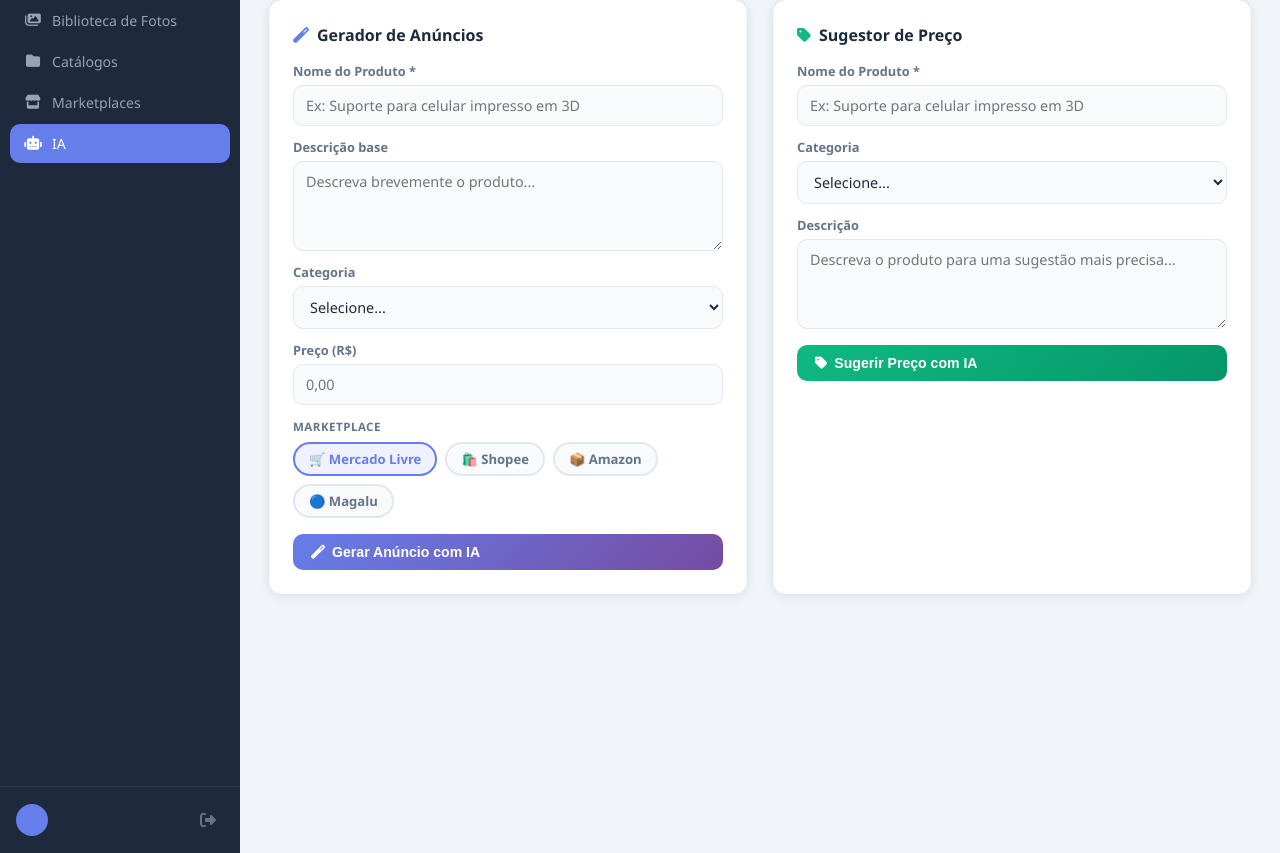
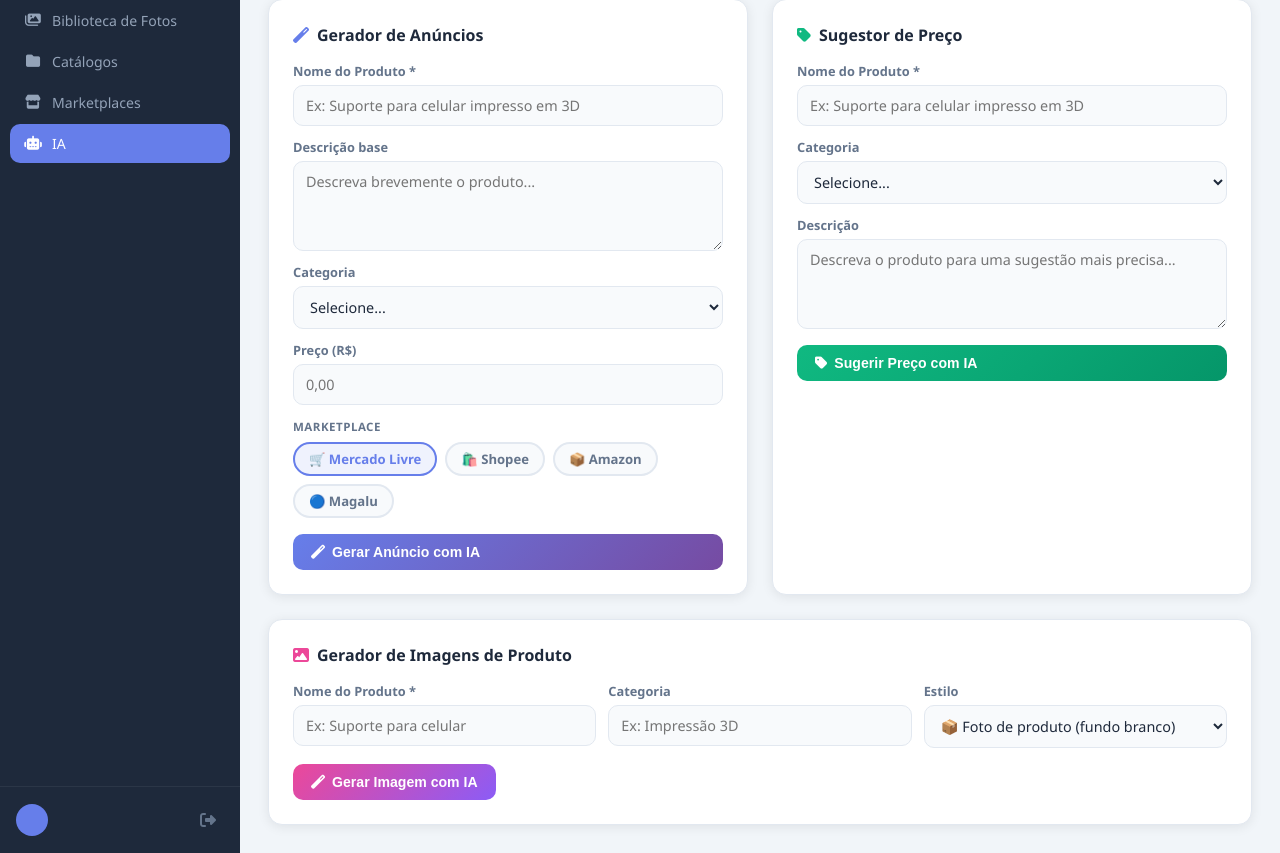
Before and after one commit to motamakerbr/catalogador-produtos, a Python web app: template templates/ia.html in a window 1280 px wide. Shown: the part 166-1019 px from the top of the page. Run offline with Jinja, Linux system fonts and the light colour scheme; the template is opened without the code that fills it, so the values that code supplies are empty.

Commit message:
adiciona gerador de imagens

```diff
--- a/templates/ia.html
+++ b/templates/ia.html
@@ -215,6 +215,51 @@
                         <ul class="bullet-list" id="sp-dicas"></ul>
                     </div>
                 </div>
+                <!-- GERADOR DE IMAGENS -->
+                <div class="ia-card" style="grid-column: 1 / -1">
+                    <h3><i class="fas fa-image" style="color:#ec4899"></i> Gerador de Imagens de Produto</h3>
+                    <div style="display:grid;grid-template-columns:1fr 1fr 1fr;gap:12px;margin-bottom:16px">
+                        <div class="campo">
+                            <label>Nome do Produto *</label>
+                            <input type="text" id="img-nome" class="f-input" placeholder="Ex: Suporte para celular">
+                        </div>
+                        <div class="campo">
+                            <label>Categoria</label>
+                            <input type="text" id="img-categoria" class="f-input" placeholder="Ex: Impressão 3D">
+                        </div>
+                        <div class="campo">
+                            <label>Estilo</label>
+                            <select id="img-estilo" class="f-input">
+                                <option value="product photo, white background, professional">📦 Foto de produto (fundo branco)</option>
+                                <option value="lifestyle photo, natural lighting, modern">🌿 Lifestyle (ambiente natural)</option>
+                                <option value="3d render, studio lighting, minimalist">🎨 3D Render minimalista</option>
+                                <option value="flat lay, top view, clean background">📸 Flat lay (vista de cima)</option>
+                            </select>
+                        </div>
+                    </div>
+                    <button class="btn-primary" style="background:linear-gradient(135deg,#ec4899,#8b5cf6)" onclick="gerarImagem()">
+                        <i class="fas fa-magic"></i> Gerar Imagem com IA
+                    </button>
+                    <div class="loading" id="loading-imagem">
+                        <i class="fas fa-spinner"></i>
+                        <p>Gerando imagem... pode levar até 30 segundos!</p>
+                    </div>
+                    <div id="resultado-imagem" style="display:none;margin-top:16px">
+                        <div class="secao-titulo">🖼️ Imagem Gerada</div>
+                        <div style="display:flex;gap:16px;align-items:flex-start;flex-wrap:wrap">
+                            <img id="img-resultado" src="" alt="Imagem gerada"
+                                 style="width:300px;height:300px;object-fit:cover;border-radius:12px;border:1px solid var(--border)">
+                            <div style="display:flex;flex-direction:column;gap:10px">
+                                <button class="btn-primary" onclick="baixarImagem()">
+                                    <i class="fas fa-download"></i> Baixar Imagem
+                                </button>
+                                <button class="btn-secondary" onclick="gerarImagem()">
+                                    <i class="fas fa-redo"></i> Gerar Nova
+                                </button>
+                            </div>
+                        </div>
+                    </div>
+                </div>
             </div>
         </section>
     </main>
@@ -335,6 +380,38 @@
         window.location.href = '/';
         alert('✅ Dados salvos! Abra o formulário de novo produto.');
     }
+    async function gerarImagem() {
+        const nome = document.getElementById('img-nome').value;
+        if (!nome) return alert('Preencha o nome do produto!');
+
+        document.getElementById('loading-imagem').classList.add('visivel');
+        document.getElementById('resultado-imagem').style.display = 'none';
+
+        const res = await fetch('/ia/gerar-imagem', {
+            method: 'POST',
+            headers: { 'Content-Type': 'application/json' },
+            body: JSON.stringify({
+                nome,
+                categoria: document.getElementById('img-categoria').value,
+                estilo: document.getElementById('img-estilo').value
+            })
+        });
+        const data = await res.json();
+        document.getElementById('loading-imagem').classList.remove('visivel');
+
+        if (!data.success) return alert('Erro: ' + data.erro);
+
+        document.getElementById('img-resultado').src = data.imagem;
+        document.getElementById('resultado-imagem').style.display = 'block';
+    }
+
+    function baixarImagem() {
+        const img = document.getElementById('img-resultado').src;
+        const a = document.createElement('a');
+        a.href = img;
+        a.download = 'produto-ia.jpg';
+        a.click();
+    }
 </script>
 </body>
 </html>
```
